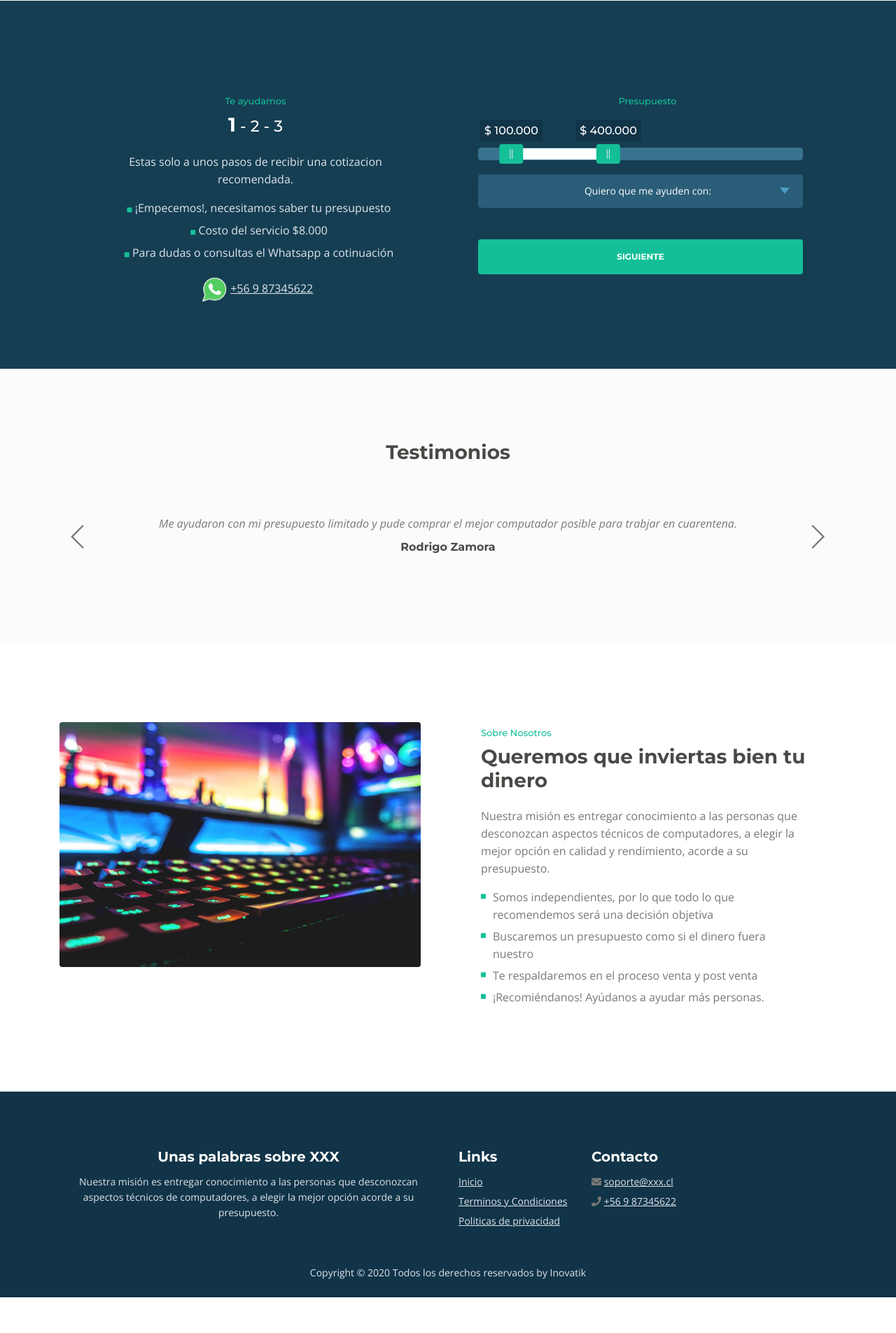
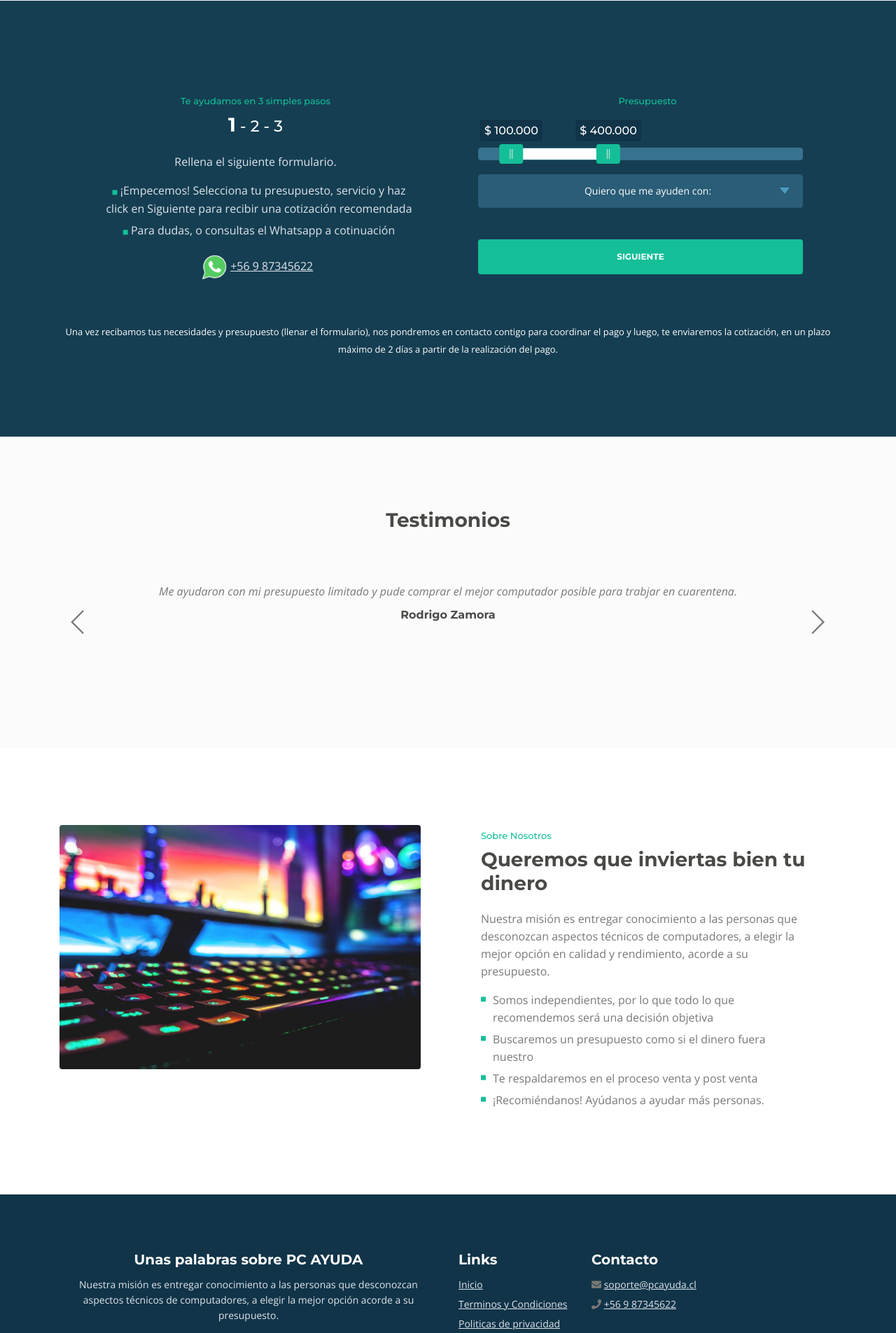
Before and after one commit to bullanguerock/pcayuda, a Django app: page / in a window 1280 px wide. Shown: the part 3447-5352 px from the top of the page at 70% size. Before the commit the page ends 5301 px from the top, so only its background shows below. Run offline with Django 3.2, Linux system fonts and the light colour scheme; some libraries are stand-ins or nearby versions.

Commit message:
PC AYUDA v0.98 no logo

```diff
--- a/WEBAPP/static/css/styles.css
+++ b/WEBAPP/static/css/styles.css
@@ -1457,6 +1457,13 @@ input[type='checkbox'] {
 	text-align: center;
 }
 
+.form-1 .pi {
+	margin-bottom: 1.375rem;
+	color: #fff;
+	text-align: center;
+	font-size: small;
+}
+
 .form-1 .list-unstyled .fas {
 	color: #14bf98;
 	font-size: 0.5rem;
--- a/WEBAPP/templates/WEBAPP/base.html
+++ b/WEBAPP/templates/WEBAPP/base.html
@@ -6,8 +6,8 @@
     <meta name="viewport" content="width=device-width, initial-scale=1, shrink-to-fit=no">
 
     <!-- SEO Meta Tags -->
-    <meta name="description" content="En XXX queremos ayudar a las personas a invertir bien su dinero.">
-    <meta name="author" content="XXX">
+    <meta name="description" content="En PC AYUDA queremos ayudar a las personas a invertir bien su dinero.">
+    <meta name="author" content="PC AYUDA">
 
     <!-- OG Meta Tags to improve the way the post looks when you share the page on LinkedIn, Facebook, Google+ -->
     <meta property="og:site_name" content="" /> <!-- website name -->
@@ -18,7 +18,7 @@
     <meta property="og:url" content="" /> <!-- where do you want your post to link to -->
 
     <!-- Website Title -->
-    <title>XXX</title>
+    <title>PC AYUDA</title>
 
     <!-- Styles -->
     <link href="https://fonts.googleapis.com/css?family=Montserrat:500,700&display=swap&subset=latin-ext" rel="stylesheet">
@@ -130,7 +130,7 @@
           <div class="row">
               <div class="col-md-6">
                   <div class="text-container1">
-                      <h4>Unas palabras sobre XXX</h4>
+                      <h4>Unas palabras sobre PC AYUDA</h4>
                       <p class="white">Nuestra misión es entregar conocimiento a las personas que desconozcan aspectos técnicos de computadores, a elegir la mejor opción acorde a su presupuesto.</p>
                   </div> <!-- end of text-container -->
               </div> <!-- end of col -->
@@ -155,7 +155,7 @@
                       <h4>Contacto</h4>
                       <ul class="list-unstyled li-space-lg">
                           <li>
-                              <i class="fas fa-envelope"></i> <a class="white" href="mailto:soporte@xxx.cl">soporte@xxx.cl</a>
+                              <i class="fas fa-envelope"></i> <a class="white" href="mailto:soporte@pcayuda.cl">soporte@pcayuda.cl</a>
                           </li>
                           <li>
                               <i class="fas fa-phone"></i> <a class="white" href="tel:+56987345622">+56 9 87345622</a>
--- a/WEBAPP/templates/WEBAPP/index.html
+++ b/WEBAPP/templates/WEBAPP/index.html
@@ -208,18 +208,15 @@
                 <div class="row">
                     <div class="col-lg-6">
                         <div class="text-container">
-                            <div class="section-title">Te ayudamos</div>
+                            <div class="section-title">Te ayudamos en 3 simples pasos</div>
                             <h2 class="white">1<small> - 2 - 3</small></h2>
-                            <p class="white">Estas solo a unos pasos de recibir una cotizacion recomendada.</p>
+                            <p class="white">Rellena el siguiente formulario.</p>
                             <ul class="list-unstyled li-space-lg white">
                                 <li class="media">
-                                    <div class="media-body"><i class="fas fa-square"></i> ¡Empecemos!, necesitamos saber tu presupuesto</div>
+                                    <div class="media-body"><i class="fas fa-square"></i> ¡Empecemos! Selecciona tu presupuesto, servicio y haz click en Siguiente para recibir una cotización recomendada</div>
                                 </li>
                                 <li class="media">
-                                    <div class="media-body"><i class="fas fa-square"></i> Costo del servicio <span>$8.000</span></div>
-                                </li>
-                                <li class="media">
-                                    <div class="media-body"><i class="fas fa-square"></i> Para dudas o consultas el Whatsapp a cotinuación</div>
+                                    <div class="media-body"><i class="fas fa-square"></i> Para dudas, o consultas el Whatsapp a cotinuación</div>
                                 </li>
                             </ul>
                             <a href="https://wa.me/56987345622" class="white"><img src="{% static 'images/wasap.png' %}" width="10%" height="10%"></img>+56 9 87345622</a>
@@ -267,6 +264,14 @@
                         </form>
                     </div>
 
+                </div>
+                <div class="row">
+                    <br>
+                    <br>
+                    <div class="contaier">
+
+                    <div class="pi">Una vez recibamos tus necesidades y presupuesto (llenar el formulario), nos pondremos en contacto contigo para coordinar el pago y luego, te enviaremos la cotización, en un plazo máximo de 2 días a partir de la realización del pago.</div>
+                    </div>
                 </div>
             </div>
 
@@ -339,6 +344,20 @@
                                         <div class="card-body">
                                             <div class="testimonial-text">Me atendieron super bien ya que soy muy quisquilloso en este tema y puedo decir que compré las partes adecuadas para el computador que siempre soñé.</div>
                                             <div class="testimonial-author">Andreas Rodríguez</div>
+                                        </div>
+                                    </div>
+                                </div> <!-- end of swiper-slide -->
+                                <!-- end of slide -->
+
+                                <!-- Slide -->
+                                <div class="swiper-slide">
+                                    <div class="card">
+
+                                        <div class="card-body">
+                                            <div class="testimonial-text">Recibí el mejor servicio posible. Quería cotizar un pc de gama media-alta. Les envié las características de mi notebook, y pedí algo similar pero para un PC de escritorio, y optimizando el presupuesto.
+                                                Me entregaron un informe muy completo, con comparativas de rendimiento entre lo que tenía y lo que me recomendaban, lo que me dio mucha claridad para finalmente comprar mi PC.
+                                                Se nota que manejan mucho el tema, además de darte las mejores alternativas, tanto en precio y calidad.</div>
+                                            <div class="testimonial-author">Diego Fernandez</div>
                                         </div>
                                     </div>
                                 </div> <!-- end of swiper-slide -->
--- a/todolist.txt
+++ b/todolist.txt
@@ -9,13 +9,13 @@
 	 -database
 
 {	}email service
-{       }dashboard
+{django/admin}dashboard
 
 
 
 {	}create a setup thing
-{	}create a deploy thing
-{	}creater a requeriments thing
+{done}create a deploy thing
+{done}creater a requeriments thing
 {	}creater a redame
 {	}creater a license shit
 
```
Also changed, not shown: WEBAPP/templates/WEBAPP/form2.html (+5 -3 lines), db.sqlite3.
